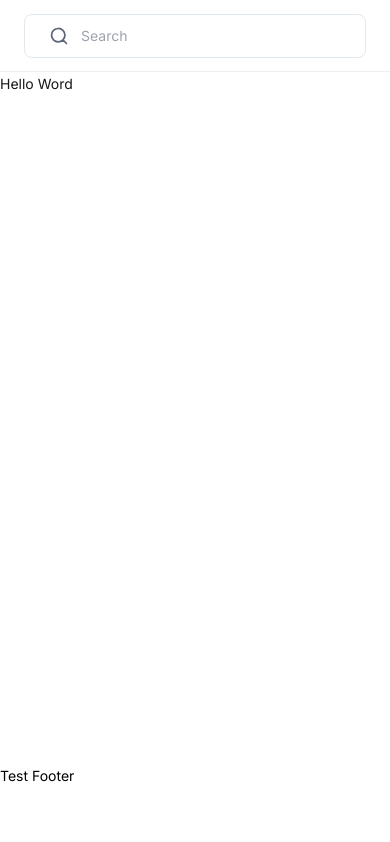
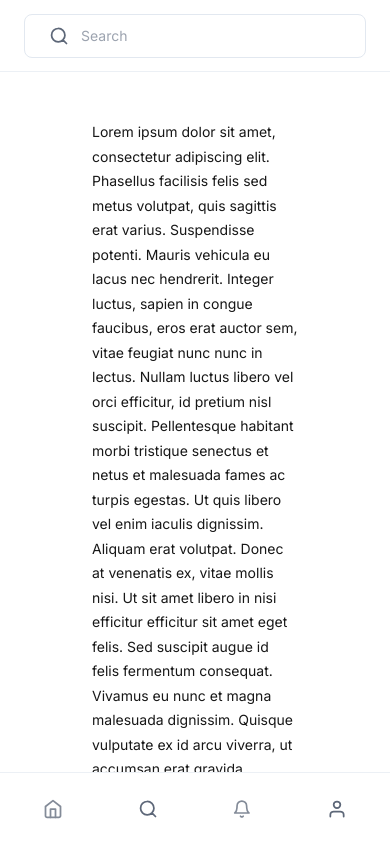
Before and after one commit to phathung2003/SocialMedia, a Next.js app: page / in a window 390 px wide. Shown: the top 842 px of the page. Built offline with nearby package versions, Linux system fonts and the light colour scheme.

Commit message:
feat(mobile footer): add footer for mobile

```diff
--- a/src/app/page.tsx
+++ b/src/app/page.tsx
@@ -1,7 +1,53 @@
 export default async function page() {
   return (
     <div className="body" id="body">
-      <p>Hello Word</p>
+      <p>
+        Lorem ipsum dolor sit amet, consectetur adipiscing elit. Phasellus
+        facilisis felis sed metus volutpat, quis sagittis erat varius.
+        Suspendisse potenti. Mauris vehicula eu lacus nec hendrerit. Integer
+        luctus, sapien in congue faucibus, eros erat auctor sem, vitae feugiat
+        nunc nunc in lectus. Nullam luctus libero vel orci efficitur, id pretium
+        nisl suscipit. Pellentesque habitant morbi tristique senectus et netus
+        et malesuada fames ac turpis egestas. Ut quis libero vel enim iaculis
+        dignissim. Aliquam erat volutpat. Donec at venenatis ex, vitae mollis
+        nisi. Ut sit amet libero in nisi efficitur efficitur sit amet eget
+        felis. Sed suscipit augue id felis fermentum consequat. Vivamus eu nunc
+        et magna malesuada dignissim. Quisque vulputate ex id arcu viverra, ut
+        accumsan erat gravida. Suspendisse nec nisi non magna venenatis
+        elementum at at quam. Duis cursus bibendum dui, et ultricies elit
+        viverra id. Cras convallis felis eget purus tempus, non tincidunt elit
+        suscipit. Integer feugiat mauris id augue dictum, id convallis ligula
+        feugiat. Proin dapibus dictum nunc, vel eleifend velit laoreet ut.
+        Praesent pharetra sapien nec ex tristique faucibus. Sed vehicula eros
+        libero, a iaculis nisl cursus et. Mauris id leo feugiat, dignissim
+        ligula sit amet, tincidunt quam. Aenean at nisl sed mi malesuada pretium
+        sed vel quam. Phasellus a libero et sem vehicula dictum. Nunc sed quam
+        ut orci bibendum gravida. Nullam scelerisque luctus orci, id euismod
+        orci condimentum at. Nulla fringilla dui nec augue aliquam, non auctor
+        orci varius. Nam pellentesque tincidunt tincidunt. Ut tincidunt eu
+        turpis ut bibendum. Etiam mollis ex non libero aliquet ultrices. Integer
+        condimentum, libero in pretium fringilla, metus odio feugiat nisi, ac
+        suscipit mauris orci quis nisi. Integer fermentum ligula non tellus
+        mattis congue. Fusce congue velit a urna bibendum, id laoreet purus
+        dapibus. Proin porttitor nunc nec turpis vehicula, nec bibendum justo
+        facilisis. Pellentesque a ex eget purus convallis malesuada. Curabitur
+        porttitor erat et urna viverra consequat. Vestibulum in sapien a orci
+        sagittis scelerisque. Nulla facilisi. In convallis tortor nec nulla
+        fermentum, sed dapibus nisl luctus. Aliquam viverra nisl nec ante
+        lacinia, nec ultrices purus egestas. Ut non tincidunt purus. Praesent
+        luctus malesuada ipsum, sed pellentesque odio posuere id. Suspendisse
+        suscipit venenatis nisi vel cursus. Nam vel sem eu felis vehicula
+        rhoncus. Suspendisse sed risus sit amet sem bibendum vehicula id sit
+        amet urna. Mauris sed neque eget dolor sodales faucibus. Curabitur sit
+        amet nunc nec nulla efficitur tristique. Cras facilisis scelerisque
+        nisl, sed rutrum libero tempor vel. Phasellus tincidunt tristique orci,
+        non pellentesque arcu varius ac. Donec fringilla orci sed nibh
+        facilisis, vel faucibus sem sagittis. Etiam eget pharetra sapien.
+        Vivamus pellentesque ultrices felis non vehicula. Pellentesque accumsan
+        varius nisi, nec molestie elit vulputate in. Donec posuere nisi id justo
+        sagittis cursus. Nullam vehicula eros metus, id fringilla lectus
+        interdum vel.
+      </p>
     </div>
   );
 }
--- a/src/components/Footer.tsx
+++ b/src/components/Footer.tsx
@@ -1,6 +1,8 @@
+import { Home, Search, Notification, User } from "./icons";
+
 export const Footer = () => {
   return (
-    <div>
+    <div id="footer">
       <Mobile />
     </div>
   );
@@ -8,8 +10,20 @@ export const Footer = () => {
 
 const Mobile = () => {
   return (
-    <div>
-      <p>Test Footer</p>
+    <div className="footer mobile">
+      <div className="icon active" id="homepage">
+        <Home props={{ fontSize: 20 }} />
+      </div>
+      <div className="icon" id="search">
+        <Search props={{ fontSize: 20 }} />
+      </div>
+      <div className="icon" id="notification">
+        <Notification props={{ fontSize: 20 }} />
+      </div>
+
+      <div className="icon" id="user-profile">
+        <User props={{ fontSize: 20 }} />
+      </div>
     </div>
   );
 };
--- a/src/components/icons/index.tsx
+++ b/src/components/icons/index.tsx
@@ -187,24 +187,25 @@ export const Grid = ({ props }: SVGIconProps) => (
 export const Home = ({ props }: SVGIconProps) => (
   <svg
     xmlns="http://www.w3.org/2000/svg"
-    width="1em"
-    height="1em"
+    width={20}
+    height={20}
+    viewBox="0 0 20 20"
     fill="none"
     {...props}
   >
     <path
-      stroke="#5D6778"
+      d="M2.5 7.5L10 1.66667L17.5 7.5V16.6667C17.5 17.1087 17.3244 17.5326 17.0118 17.8452C16.6993 18.1577 16.2754 18.3333 15.8333 18.3333H4.16667C3.72464 18.3333 3.30072 18.1577 2.98816 17.8452C2.67559 17.5326 2.5 17.1087 2.5 16.6667V7.5Z"
+      stroke="#838B98"
+      strokeWidth="1.75"
       strokeLinecap="round"
       strokeLinejoin="round"
-      strokeWidth={1.75}
-      d="M2.5 7.5 10 1.667 17.5 7.5v9.167a1.667 1.667 0 0 1-1.667 1.666H4.167A1.667 1.667 0 0 1 2.5 16.667V7.5Z"
     />
     <path
-      stroke="#5D6778"
+      d="M7.5 18.3333V10H12.5V18.3333"
+      stroke="#838B98"
+      strokeWidth="1.75"
       strokeLinecap="round"
       strokeLinejoin="round"
-      strokeWidth={1.75}
-      d="M7.5 18.333V10h5v8.333"
     />
   </svg>
 );
@@ -338,17 +339,25 @@ export const More = ({ props }: SVGIconProps) => (
 export const Notification = ({ props }: SVGIconProps) => (
   <svg
     xmlns="http://www.w3.org/2000/svg"
-    width="1em"
-    height="1em"
+    width={20}
+    height={20}
+    viewBox="0 0 21 20"
     fill="none"
     {...props}
   >
     <path
-      stroke="#5D6778"
+      d="M15.3333 6.66667C15.3333 5.34059 14.8065 4.06882 13.8688 3.13113C12.9311 2.19345 11.6593 1.66667 10.3333 1.66667C9.00717 1.66667 7.7354 2.19345 6.79772 3.13113C5.86004 4.06882 5.33325 5.34059 5.33325 6.66667C5.33325 12.5 2.83325 14.1667 2.83325 14.1667H17.8333C17.8333 14.1667 15.3333 12.5 15.3333 6.66667Z"
+      stroke="#838B98"
+      strokeWidth="1.75"
       strokeLinecap="round"
       strokeLinejoin="round"
-      strokeWidth={1.75}
-      d="M15 6.667a5 5 0 0 0-10 0c0 5.833-2.5 7.5-2.5 7.5h15S15 12.5 15 6.667ZM11.442 17.5a1.666 1.666 0 0 1-2.884 0"
+    />
+    <path
+      d="M11.7749 17.5C11.6284 17.7526 11.4181 17.9622 11.1651 18.1079C10.9121 18.2537 10.6253 18.3304 10.3333 18.3304C10.0413 18.3304 9.75443 18.2537 9.50141 18.1079C9.2484 17.9622 9.03811 17.7526 8.8916 17.5"
+      stroke="#838B98"
+      strokeWidth="1.75"
+      strokeLinecap="round"
+      strokeLinejoin="round"
     />
   </svg>
 );
--- a/src/styles/_body.scss
+++ b/src/styles/_body.scss
@@ -1,15 +1,17 @@
 /* Body */
 .body {
   display: flex;
-  width: 100%;
-  min-height: calc(100vh - 80px - 72px);
+  width: 100vw;
   padding: 48px 92px 0 92px;
   background-color: var(--bodyBackground);
   color: var(--bodyForeground);
-  margin: 0;
-  padding: 0;
 
   line-height: 1.5;
+}
 
-  flex-direction: column; /* Đảm bảo footer luôn ở cuối */
+/* Kích cỡ màn hình điện thoại */
+@media (max-width: 800px) {
+  .body {
+    padding: 48px 92px 72px 92px;
+  }
 }
--- a/src/styles/_common.scss
+++ b/src/styles/_common.scss
@@ -6,7 +6,7 @@
   /* Biến màu (Sáng - tối) */
   --headerBackground: #ffffff;
   --headerForeground: #171717;
-  --headerBorder: #ecf0f5;
+  --border: #ecf0f5;
 
   --bodyBackground: #ffffff;
   --bodyForeground: #171717;
@@ -34,7 +34,8 @@
       --searchBorder: #e2e8f0;
       --searchFocusBorder: #3182ce;
       }
-    } */
+    }
+*/
 
 h1 {
   @apply text-h1 font-semibold;
--- a/src/styles/_footer.scss
+++ b/src/styles/_footer.scss
@@ -1,14 +1,36 @@
 .footer {
-  display: flex;
-  align-items: center;
+  display: none;
+
+  position: fixed;
+  bottom: 0;
+  left: 0;
   width: 100%;
   height: 72px;
-  grid-column: span 12;
+
+  align-items: center;
+
   justify-content: space-between;
   padding: 17px 43px 17px 43px;
 
-  background-color: var(--headerBackground);
-  color: var(--headerForeground);
+  background-color: var(--footerBackground);
+  color: var(--footerForeground);
 
-  border-bottom: 1px solid var(--headerBorder);
+  border-top: 1px solid var(--border);
 }
+
+.icon {
+  cursor: pointer;
+  color: #838b98;
+  transition: color 0.3s ease;
+
+  .active {
+    color: #0c1024; /* Màu đen khi được chọn */
+  }
+}
+
+/* Kích cỡ màn hình điện thoại */
+@media (max-width: 800px) {
+  .footer {
+    display: flex;
+  }
+}
--- a/src/styles/_header.scss
+++ b/src/styles/_header.scss
@@ -111,7 +111,7 @@
   background-color: var(--headerBackground);
   color: var(--headerForeground);
 
-  border-bottom: 1px solid var(--headerBorder);
+  border-bottom: 1px solid var(--border);
 }
 
 .web {
```
